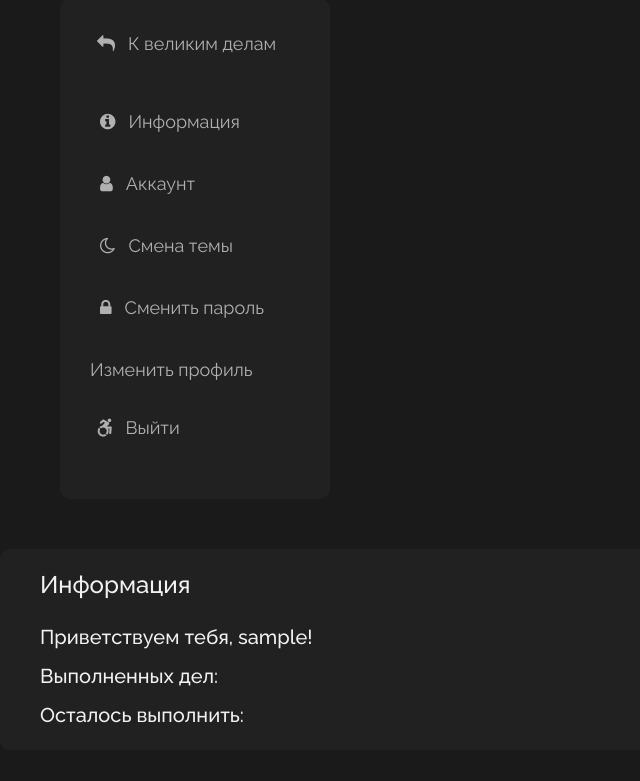
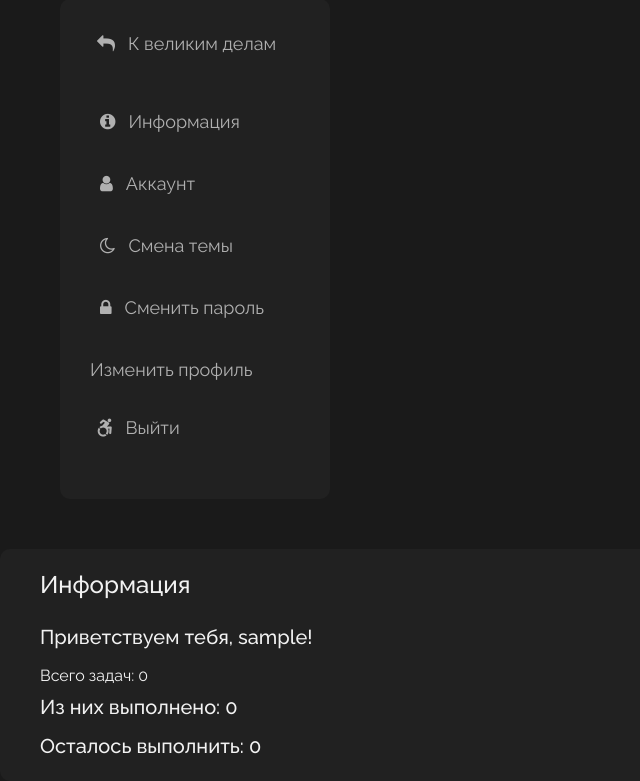
Before and after one commit to TiredOptimist/first-django-project, a Django app: page /registration/information/ in a window 1280 px wide. Shown: the part 51-832 px from the top of the page, without its empty margins (0-640 px from the left). Before the commit the page ends 774 px from the top, so only its background shows below. Run offline with Django 5.2, Linux system fonts and the light colour scheme; the visitor is signed in with stand-in values (Sample User, id 1); data that the repository does not hold is empty.

Commit message:
Create tasks

```diff
--- a/first/registration/templates/registration/information.html
+++ b/first/registration/templates/registration/information.html
@@ -18,9 +18,9 @@
       <div class="container-profile-info-nav">
         <li><h4 id="profile">Информация</h4></li>
         <li><h5 id="user">Приветствуем тебя, {{ username }}!</h5></li>
-        <li><h5>Выполненных дел: </h5></li>
-        <li><h5>Осталось выполнить: </h5></li>
-
+        <li>Всего задач: {{ total_tasks }}</li>
+        <li><h5>Из них выполнено: {{ completed_tasks }} </h5></li>
+        <li><h5>Осталось выполнить: {{ incomplete_tasks }}</h5></li>
       </div>
     </div>
 
--- a/first/registration/templates/registration/profile.html
+++ b/first/registration/templates/registration/profile.html
@@ -22,7 +22,7 @@
   <div class="container-profile-settings-info-img">
     <div class="cont-photo">
       <h4>Фото</h4>
-      {% if user.avatar %}
+       {% if user.avatar %}
         <img src="{{ user.avatar.url }}" alt="">
       {% else %}
         <img src="{% static 'default.jpg' %}" alt="">
--- a/first/registration/views.py
+++ b/first/registration/views.py
@@ -1,14 +1,16 @@
 from django.shortcuts import render, redirect
 from django.views.generic import FormView
 from django.contrib.auth.decorators import login_required
-from django.contrib.auth import logout, login, authenticate, update_session_auth_hash
-from django.contrib.auth.forms import AuthenticationForm, PasswordChangeForm, SetPasswordForm
+from django.contrib.auth import logout, login, authenticate
+from django.contrib.auth.forms import AuthenticationForm
 from .forms import RegisterForm, UserPasswordChangeForm, UserUpdateForm
 from django.urls import reverse_lazy
 from django.views.decorators.http import require_http_methods
-from django.contrib import messages
 from django.contrib.auth.views import PasswordChangeView
 from django.contrib.auth.mixins import LoginRequiredMixin
+from django.db.models import Count, Q
+from registration.models import NewUser
+from todo_list.models import ToDoItem
 
 
 def login_view(request):
@@ -37,6 +39,19 @@ def profile_view(request):
 def information_view(request):
     user = request.user
     context = {'username': user.username}
+
+    # Call the user_tasks function to get the task counts
+    todo_items = ToDoItem.objects.filter(user=user).aggregate(
+        total_tasks=Count('id'),
+        completed_tasks=Count('id', filter=Q(done=True)),
+        incomplete_tasks=Count('id', filter=Q(done=False)),
+    )
+
+    # Add the task counts to the context
+    context['total_tasks'] = todo_items['total_tasks']
+    context['completed_tasks'] = todo_items['completed_tasks']
+    context['incomplete_tasks'] = todo_items['incomplete_tasks']
+
     return render(request, "registration/information.html", context)
 
 
```
